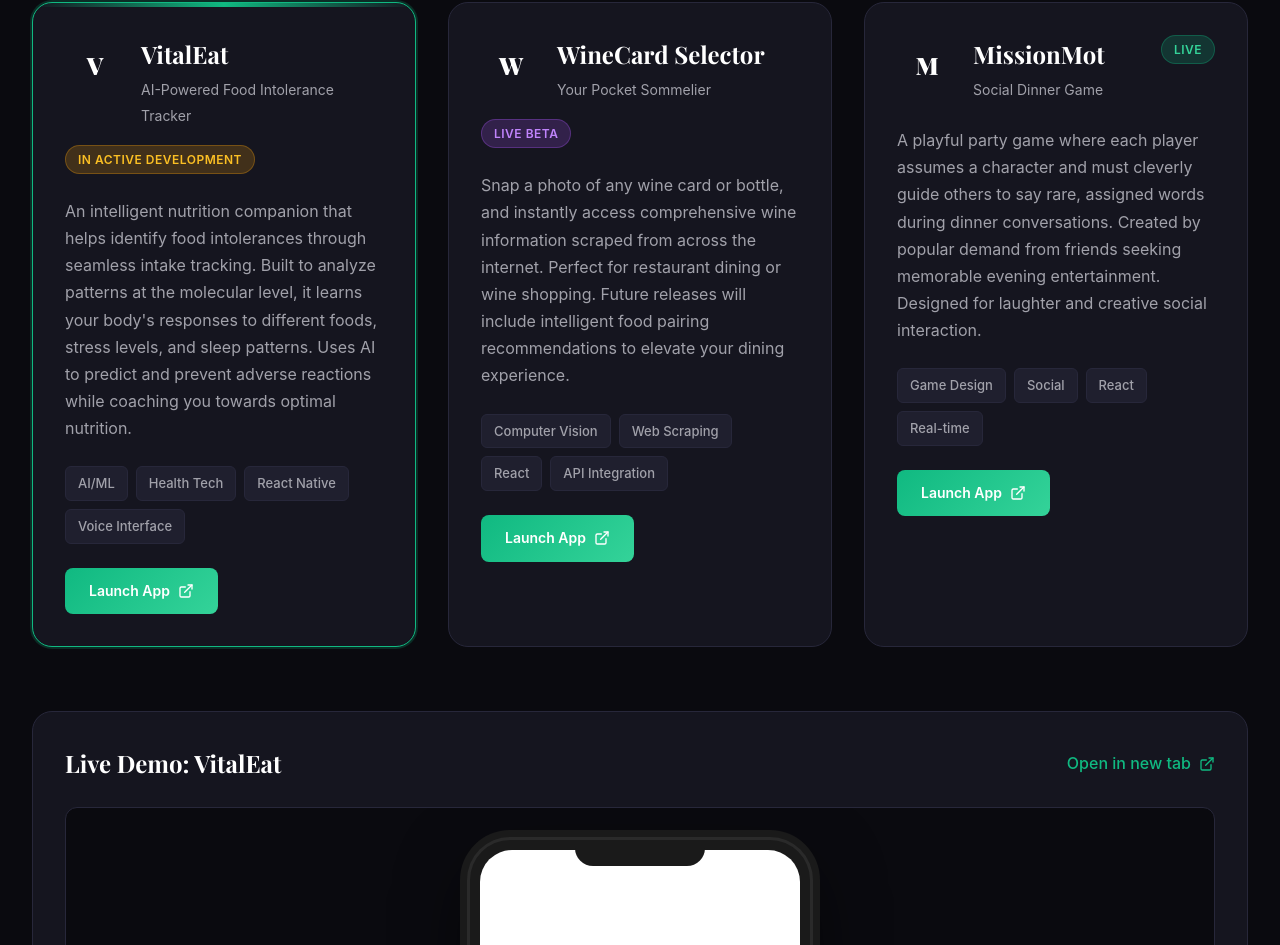
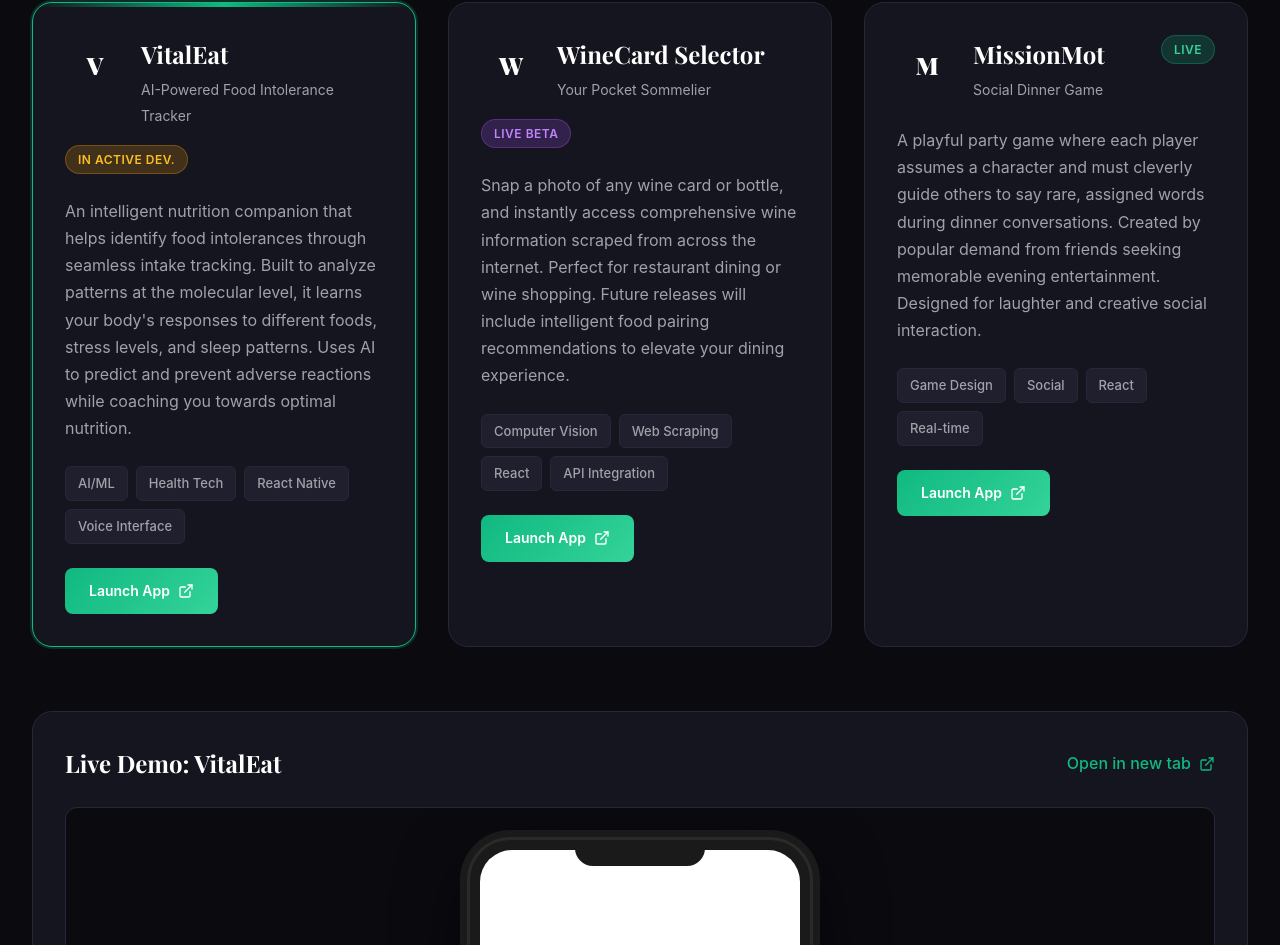
Before and after one commit to stephaneritty-del/portfolio, a React (Vite) app: page / in a window 1280 px wide. Shown: the part 2296-3241 px from the top of the page. Built offline with nearby package versions, Linux system fonts and the light colour scheme; grey boxes are pictures that could not be loaded.

Commit message:
Update App.jsx

```diff
--- a/src/App.jsx
+++ b/src/App.jsx
@@ -92,7 +92,7 @@ function App() {
       description: "An intelligent nutrition companion that helps identify food intolerances through seamless intake tracking. Built to analyze patterns at the molecular level, it learns your body's responses to different foods, stress levels, and sleep patterns. Uses AI to predict and prevent adverse reactions while coaching you towards optimal nutrition.",
       tags: ["AI/ML", "Health Tech", "React Native", "Voice Interface"],
       url: "https://vitaleat.vercel.app",
-      status: "In Active Development",
+      status: "In Active Dev.",
       gradient: "from-emerald-500 to-teal-600"
     },
     {
```
